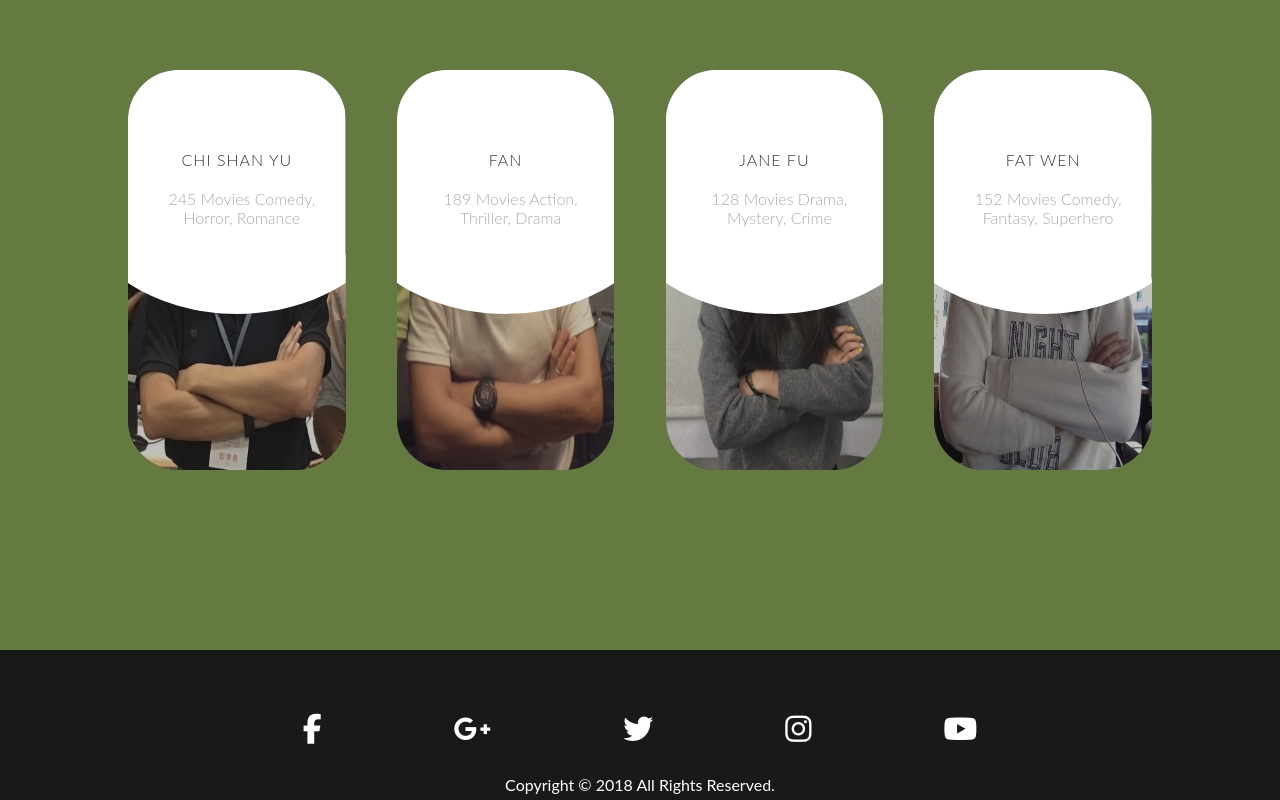
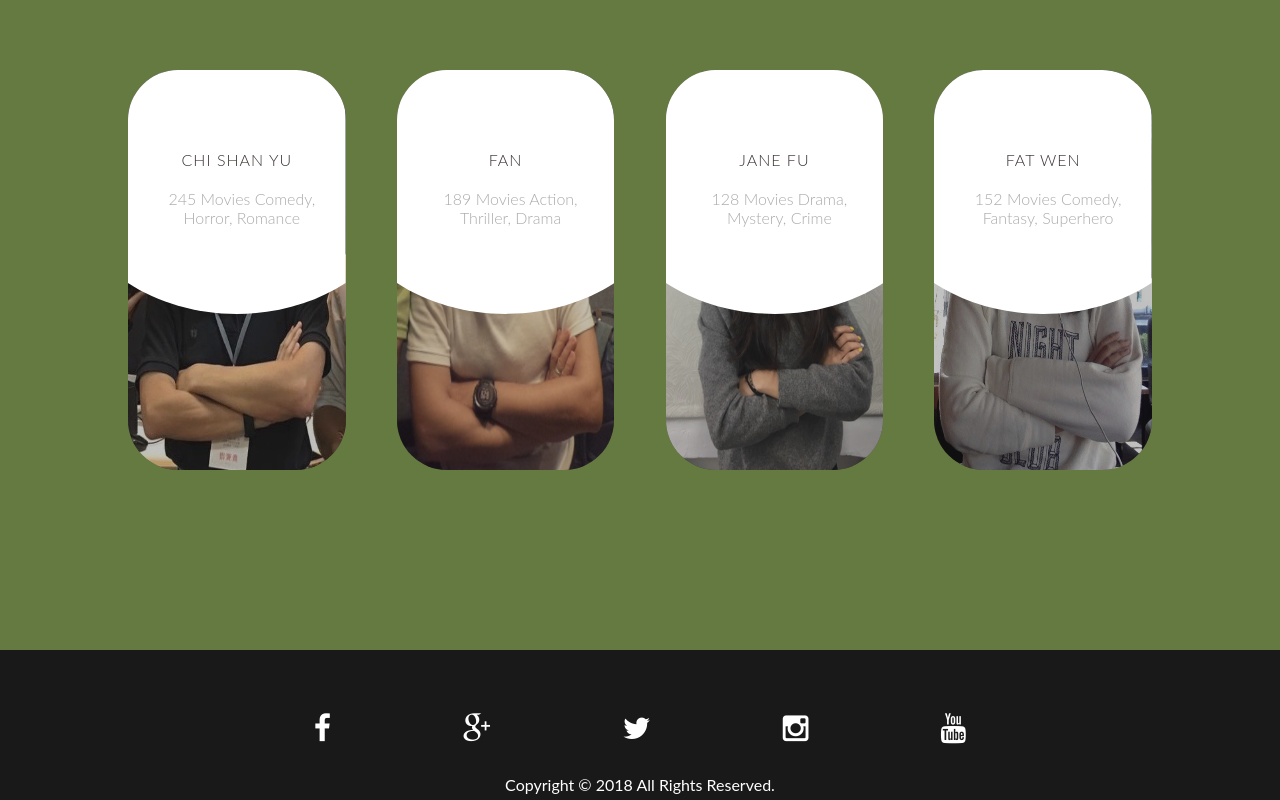
Before and after one commit to amyfu1998/final_FW, a plain HTML site: page final/home.html in a window 1280 px wide. Shown: the part 2222-3022 px from the top of the page. Drawn offline with nearby package versions, Linux system fonts and the light colour scheme.

Commit message:
Update home.html

```diff
--- a/final/home.html
+++ b/final/home.html
@@ -6,7 +6,8 @@
   <meta name="viewport" content="width=device-width, initial-scale=1.0">
   <meta http-equiv="X-UA-Compatible" content="ie=edge">
   <link rel="stylesheet" href="css/home.css">
-  <link rel="stylesheet" href="http://maxcdn.bootstrapcdn.com/font-awesome/latest/css/font-awesome.min.css">
+<!--   <link rel="stylesheet" href="http://maxcdn.bootstrapcdn.com/font-awesome/latest/css/font-awesome.min.css"> -->
+  <link rel="stylesheet" href="fonts/font-awesome-4.2.0/css/font-awesome.min.css">
   <link rel="stylesheet" type="text/css" href="css/demo.css" />
   <link rel="stylesheet" type="text/css" href="css/component.css" />
   <script src="js/hovers.js"></script>
```
